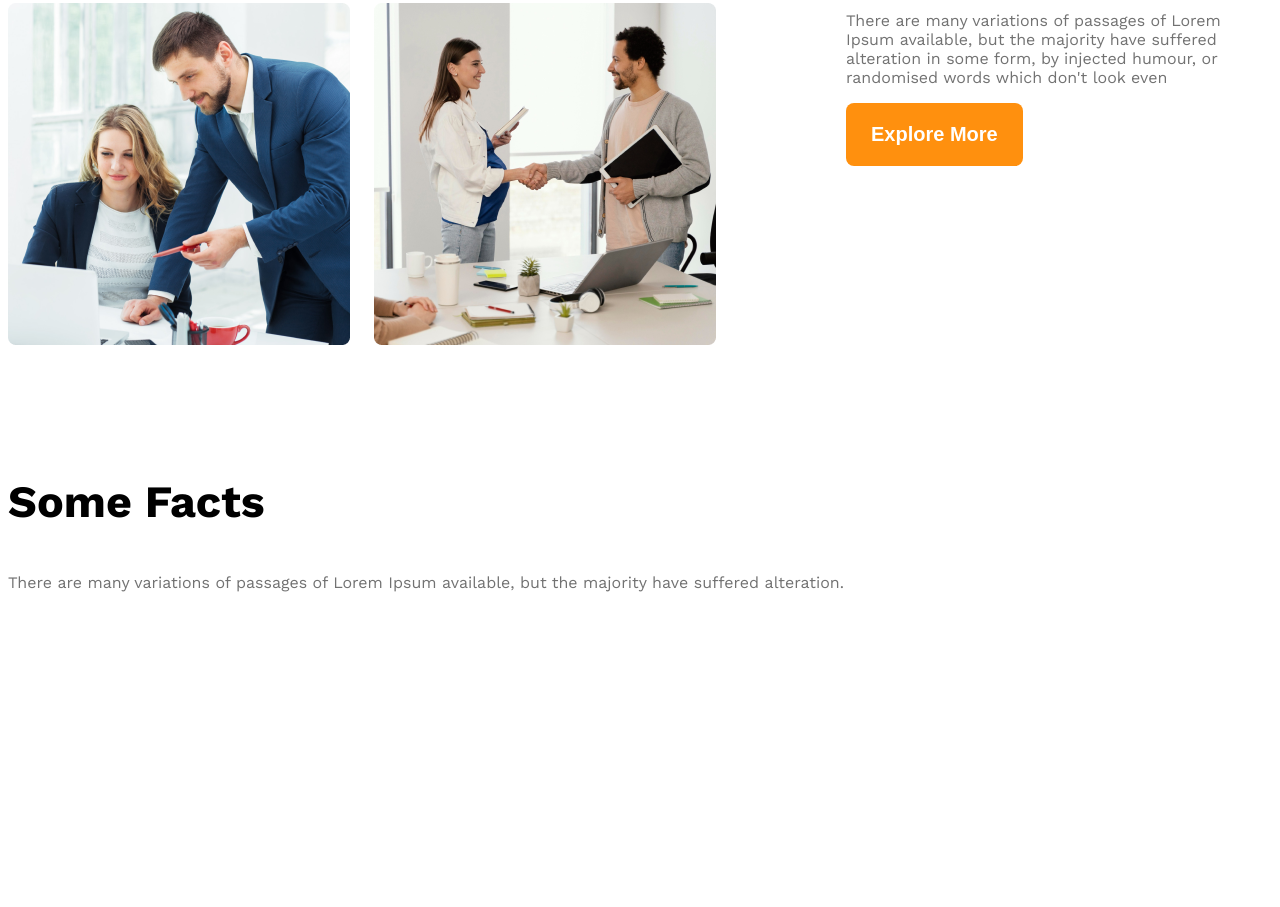
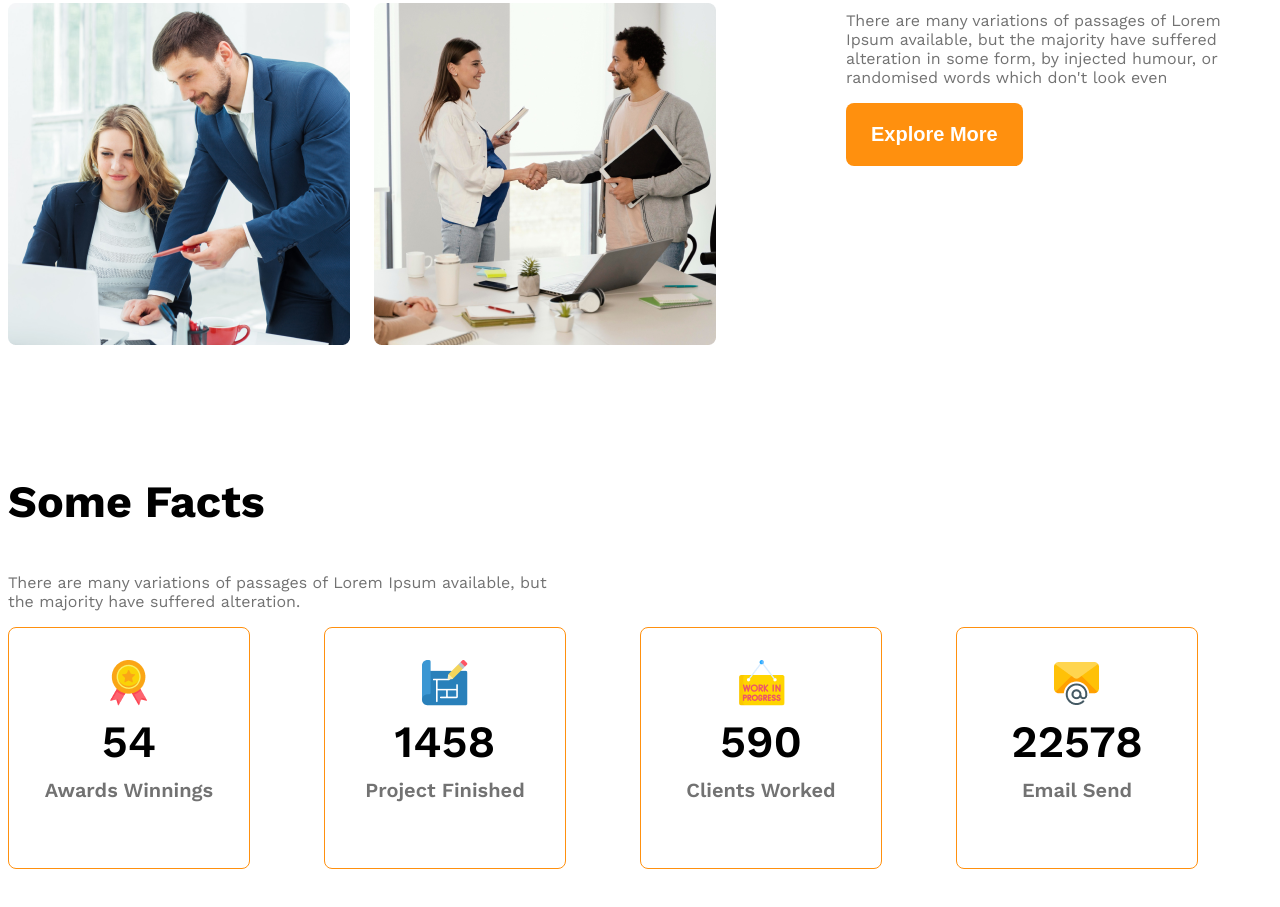
Before and after one commit to rajes124/G3-Architec-design, a plain HTML site: page index.html in a window 1280 px wide. Shown: the part 1677-2584 px from the top of the page. Before the commit the page ends 2399 px from the top, so only its background shows below. Drawn offline with nearby package versions, Linux system fonts and the light colour scheme.

Commit message:
added a features and coded

```diff
--- a/index.html
+++ b/index.html
@@ -54,7 +54,34 @@ Group of Architects
 </section>
 <section>
 <h3 class="section-title">Some Facts</h3>
-<p class="text-light-gray">There are many variations of passages of Lorem Ipsum available, but the majority have suffered alteration.</p>
+<p class="text-light-gray fact-description">There are many variations of passages of Lorem Ipsum available, but the majority have suffered alteration.</p>
+<div class="facts-container">
+   <!-- .fact-card*4>img.fact-icon+h4.fact-number+h5.fact-name -->
+   <div class="fact-card display-flex">
+   <div> <img src="images/icons/ribon.png" alt="" class="fact-icon">
+    <h4 class="fact-number">54</h4>
+    <h5 class="fact-name">Awards Winnings</h5>
+</div>
+   </div>
+   <div class="fact-card display-flex">
+    <div><img src="images/icons/projects.png" alt="" class="fact-icon">
+    <h4 class="fact-number">1458</h4>
+    <h5 class="fact-name">Project Finished</h5>
+</div>
+   </div>
+   <div class="fact-card display-flex">
+   <div> <img src="images/icons/customers.png" alt="" class="fact-icon">
+    <h4 class="fact-number">590</h4>
+    <h5 class="fact-name">Clients Worked</h5>
+</div>
+   </div>
+   <div class="fact-card display-flex">
+    <div><img src="images/icons/email.png" alt="" class="fact-icon">
+    <h4 class="fact-number">22578</h4>
+    <h5 class="fact-name">Email Send</h5>
+</div>
+   </div>
+</div>
 </section>
 <section class="some-facts">
 
--- a/styles/architec.css
+++ b/styles/architec.css
@@ -103,6 +103,44 @@ main > section{
 .banner-image{
     width: 100%;
 }
+.facts-container{
+    display: grid;
+    grid-template-columns: repeat(4,1fr);
+}
+
+.fact-card{
+    border: 1px solid #FF900E;
+    width: 240px;
+    height: 240px;
+    border-radius: 8px;
+    align-items: center;
+    justify-content: center;
+    text-align: center;
+
+}
+.fact-number{
+    font-size: 2.8rem;
+    font-weight: 600;
+    margin-top: 5px;
+    margin-bottom: 10px;
+}
+.fact-name{
+    color: #727272;
+    font-size: 1.25rem;
+    font-weight: 600;
+    margin-top: 10px;
+}
+.fact-description{
+    max-width: 540px;
+}
+
+
+
+
+
+
+
+
 @media screen and (max-width:576px) {
     .navbar,
     .nav-link,
```
